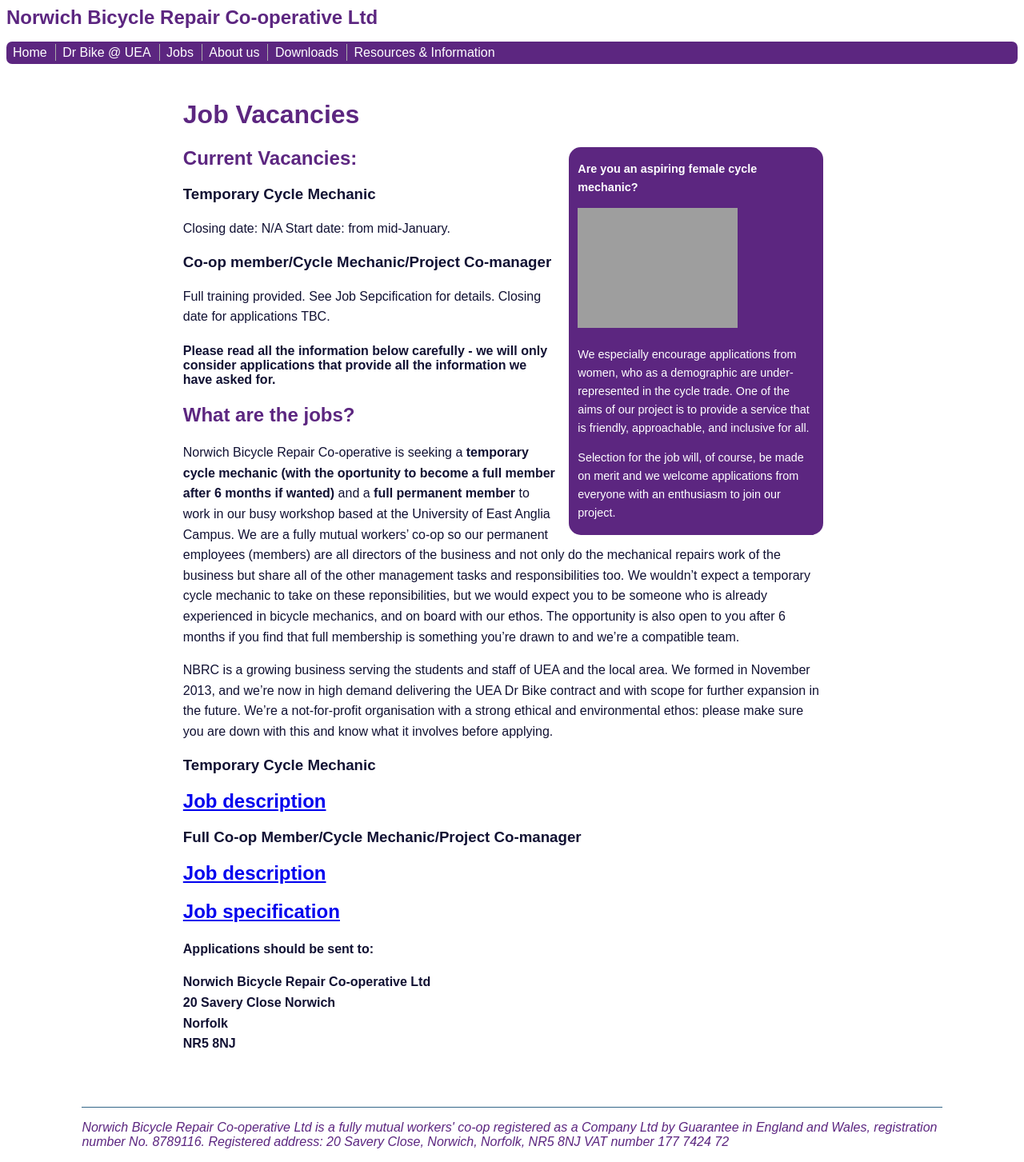
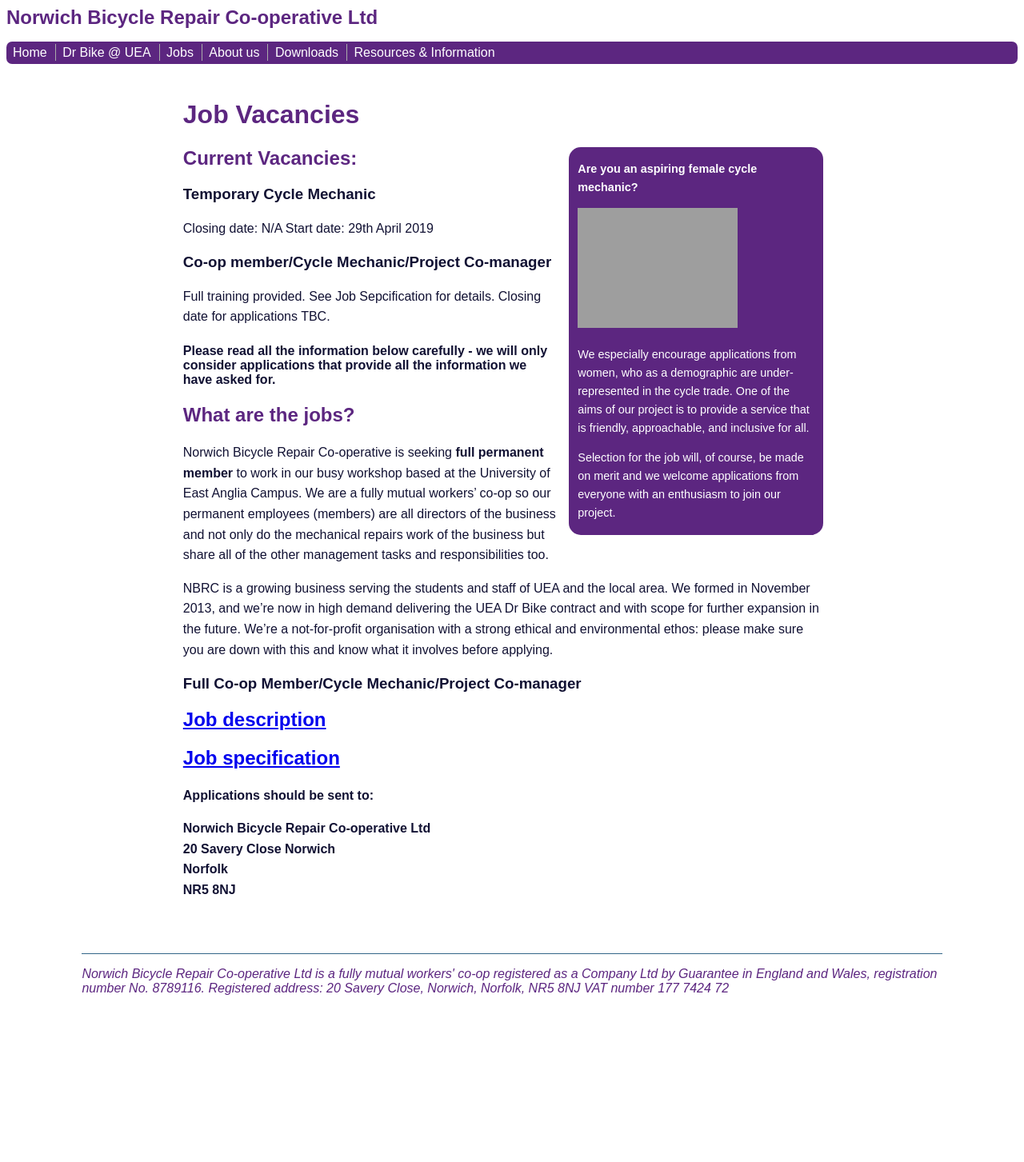
Before and after one commit to norwichbicyclerepaircooperative/norwichbicyclerepaircooperative.github.io, a Jekyll site: the page built from jobs/index.md, in a window 1280 px wide. Shown: the whole page at 80% size. Built offline with Jekyll 4.4.1, drawn with Linux system fonts in a browser that asks for light colours; after the commit the page ends 1261 px from its top, so only the background shows below that; grey boxes are pictures that could not be loaded.

Commit message:
Update index.md

```diff
--- a/jobs/index.md
+++ b/jobs/index.md
@@ -17,7 +17,7 @@
 
 ### Temporary Cycle Mechanic
 Closing date: N/A
-Start date: from mid-January.
+Start date: 29th April 2019
 
 ### Co-op member/Cycle Mechanic/Project Co-manager
 Full training provided. See Job Sepcification for details.
@@ -27,17 +27,13 @@
 #### Please read all the information below carefully - we will only consider applications that provide all the information we have asked for.
 
 ## What are the jobs?
-Norwich Bicycle Repair Co-operative is seeking a __temporary cycle mechanic (with the oportunity to become a full member after 6 months if wanted)__ and a __full permanent member__ to work in our busy workshop based at the University of East Anglia Campus. We are a fully mutual workers’ co-op so our permanent employees (members) are all directors of the business and not only do the mechanical repairs work of the business but share all of the other management tasks and responsibilities too. We wouldn't expect a temporary cycle mechanic to take on these reponsibilities, but we would expect you to be someone who is already experienced in bicycle mechanics, and on board with our ethos. The opportunity is also open to you after 6 months if you find that full membership is something you're drawn to and we're a compatible team.
+Norwich Bicycle Repair Co-operative is seeking __full permanent member__ to work in our busy workshop based at the University of East Anglia Campus. We are a fully mutual workers’ co-op so our permanent employees (members) are all directors of the business and not only do the mechanical repairs work of the business but share all of the other management tasks and responsibilities too.
 
 NBRC is a growing business serving the students and staff of UEA and the local area. We formed in November 2013, and we’re now in high demand delivering the UEA Dr Bike contract and with scope for further expansion in the future. We’re a not-for-profit organisation with a strong ethical and environmental ethos: please make sure you are down with this and know what it involves before applying.
 
-### Temporary Cycle Mechanic
-
-## [Job description](/jobs/Short_Term-casual_Bicycle_Mechanic.pdf)
-
 ### Full Co-op Member/Cycle Mechanic/Project Co-manager
 
-## [Job description](/jobs/Job_advert_web_text_extended_overview_2018_edited by Su.pdf)
+## [Job description](/jobs/Job_description_and_overview_2019.pdf)
 
 ## [Job specification](/jobs/Job_specification_2017.pdf)
 
```
